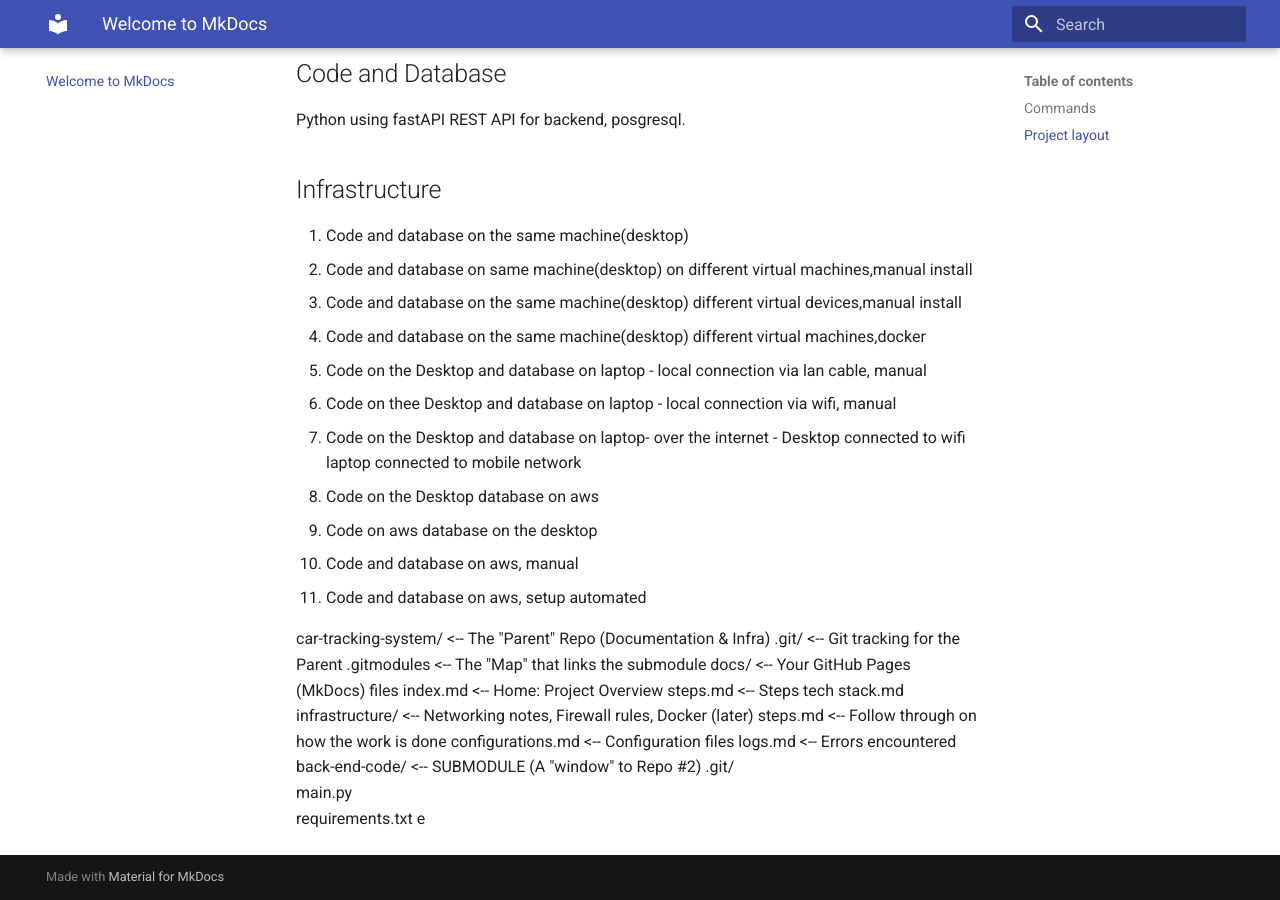
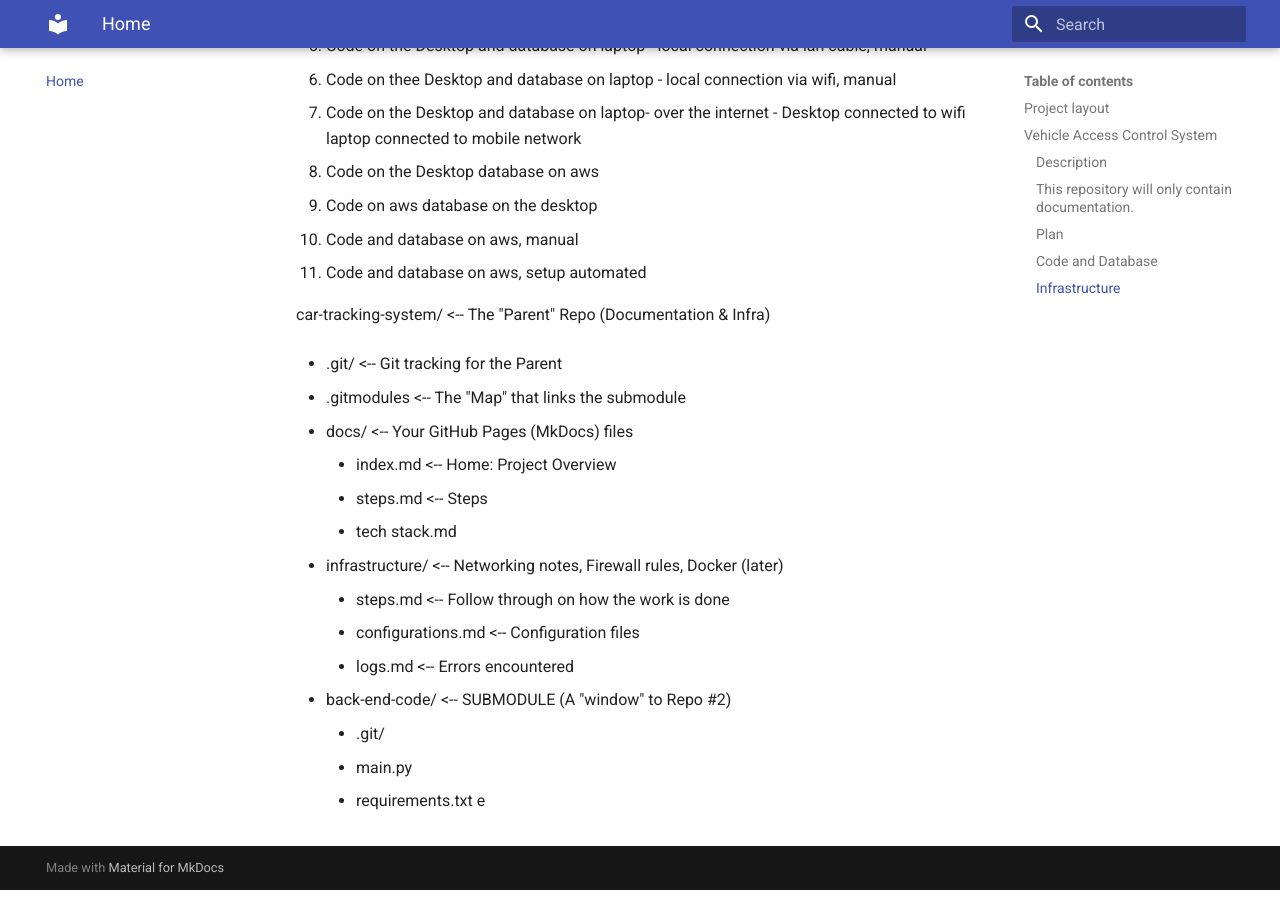
Before and after one commit to k4g1sho/vehicle-access-control-system, an MkDocs documentation site: the page built from docs/index.md, in a window 1280 px wide and 900 px high, scrolled down 1060 px. Built offline with MkDocs 1.6.1 and Material for MkDocs 9.7.7, drawn with Linux system fonts in a browser that asks for light colours; some of the changed text lies outside the part shown.

Commit message:
Clean up
Cleaning uneaded text

```diff
--- a/docs/index.md
+++ b/docs/index.md
@@ -1,14 +1,3 @@
-# Welcome to MkDocs
-
-For full documentation visit [mkdocs.org](https://www.mkdocs.org).
-
-## Commands
-
-* `mkdocs new [dir-name]` - Create a new project.
-* `mkdocs serve` - Start the live-reloading docs server.
-* `mkdocs build` - Build the documentation site.
-* `mkdocs -h` - Print help message and exit.
-
 ## Project layout
 
     mkdocs.yml    # The configuration file.
@@ -43,18 +32,23 @@ Python using fastAPI REST API for backend, posgresql.
 11. Code and database on aws, setup automated
 
 
-car-tracking-system/              <-- The "Parent" Repo (Documentation & Infra)
-.git/                         <-- Git tracking for the Parent
-.gitmodules                   <-- The "Map" that links the submodule
-docs/                         <-- Your GitHub Pages (MkDocs) files
-    index.md                  <-- Home: Project Overview
-    steps.md                  <-- Steps
-    tech stack.md
-infrastructure/               <-- Networking notes, Firewall rules, Docker (later)
-    steps.md                  <-- Follow through on how the work is done
-    configurations.md         <-- Configuration files
-    logs.md                   <-- Errors encountered
-back-end-code/                <-- SUBMODULE (A "window" to Repo #2)
-    .git/
-    main.py
-    requirements.txt          e
+car-tracking-system/          <-- The "Parent" Repo (Documentation & Infra)
+
+* .git/                         <-- Git tracking for the Parent
+
+* .gitmodules                   <-- The "Map" that links the submodule
+
+* docs/                         <-- Your GitHub Pages (MkDocs) files
+    * index.md                  <-- Home: Project Overview
+    * steps.md                  <-- Steps
+    * tech stack.md
+
+* infrastructure/               <-- Networking notes, Firewall rules, Docker (later)
+    * steps.md                  <-- Follow through on how the work is done
+    * configurations.md         <-- Configuration files
+    * logs.md                   <-- Errors encountered
+
+* back-end-code/                <-- SUBMODULE (A "window" to Repo #2)
+    * .git/
+    * main.py
+    * requirements.txt          e
```
